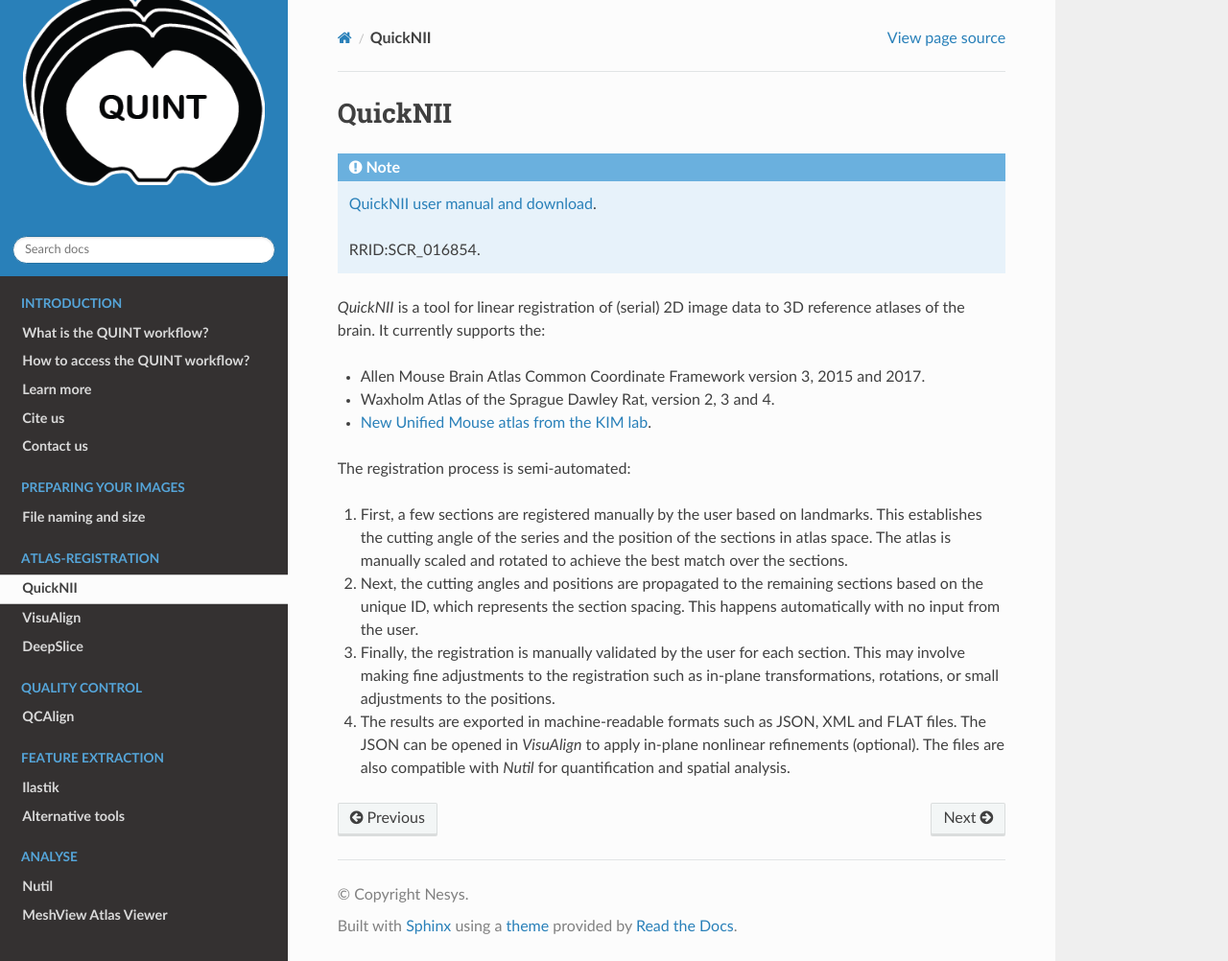
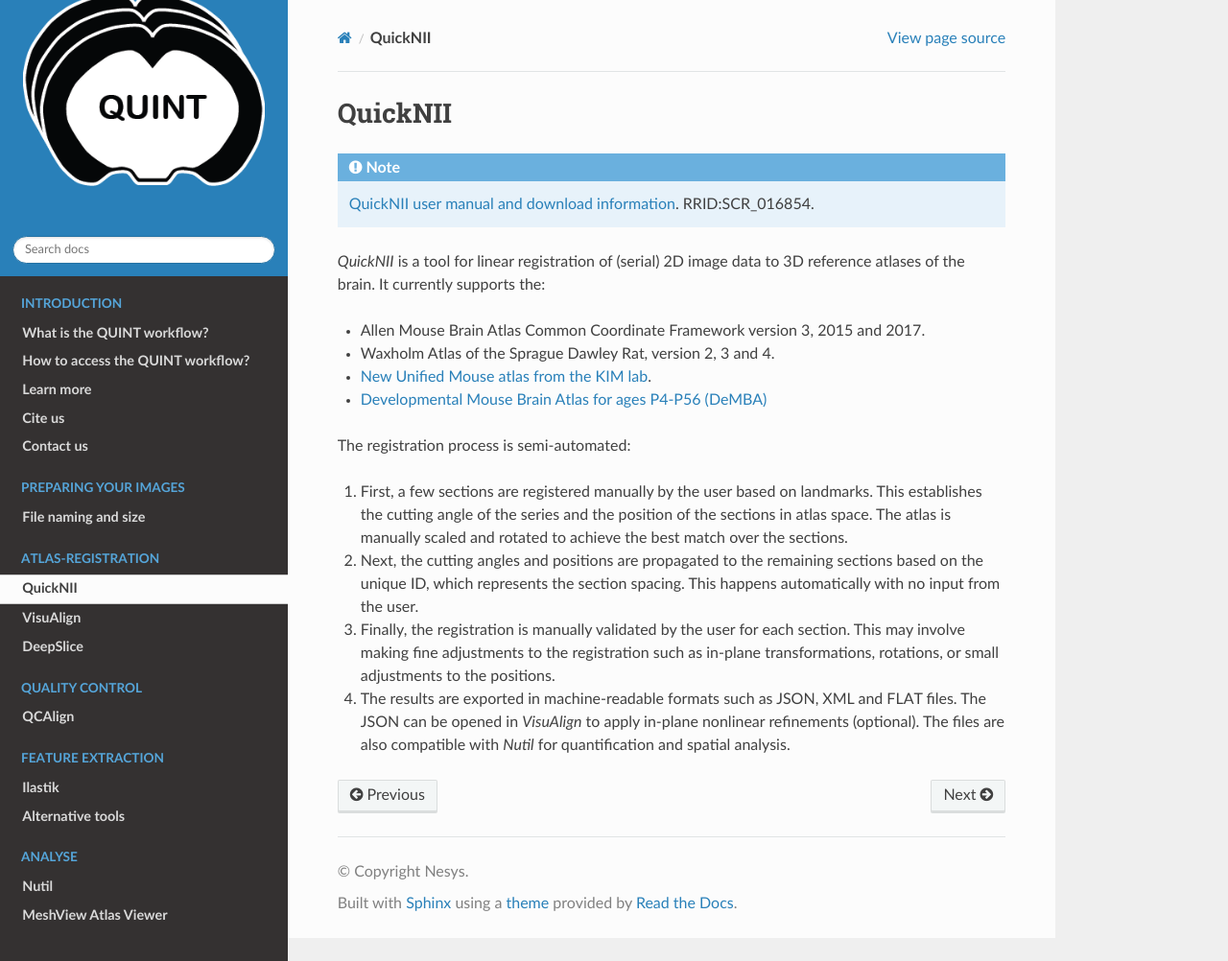
Before and after one commit to Neural-Systems-at-UIO/QUINT_workflow, a Sphinx documentation site: the page built from docs/QuickNII.rst, in a window 1280 px wide and 1002 px high. Shown: the whole window at 96% size. Built offline with Sphinx 7.4.7 and the Read the Docs theme 3.1.0, drawn with Linux system fonts in a browser that asks for light colours.

Commit message:
Update QuickNII.rst

```diff
--- a/docs/QuickNII.rst
+++ b/docs/QuickNII.rst
@@ -2,15 +2,14 @@
 --------------
 
 .. note::
-   `QuickNII user manual and download <https://quicknii.readthedocs.io/en/latest/>`_.
-
-   RRID:SCR_016854.
+   `QuickNII user manual and download information <https://quicknii.readthedocs.io/en/latest/>`_. RRID:SCR_016854.
 
 *QuickNII* is a tool for linear registration of (serial) 2D image data to 3D reference atlases of the brain. It currently supports the:
 
 * Allen Mouse Brain Atlas Common Coordinate Framework version 3, 2015 and 2017.
 * Waxholm Atlas of the Sprague Dawley Rat, version 2, 3 and 4.
 * `New Unified Mouse atlas from the KIM lab <https://www.ebrains.eu/news-and-events/new-unified-mouse-atlas-from-the-kim-lab-is-now-available-in-the-ebrains-quicknii-image-registration-tool/>`_.
+* `Developmental Mouse Brain Atlas for ages P4-P56 (DeMBA) <https://www.ebrains.eu/news-and-events/4d-atlas-representing-mouse-brain-development-from-adolescence-to-adulthood-now-available-on-ebrains>`_
 
 The registration process is semi-automated:
 
```
